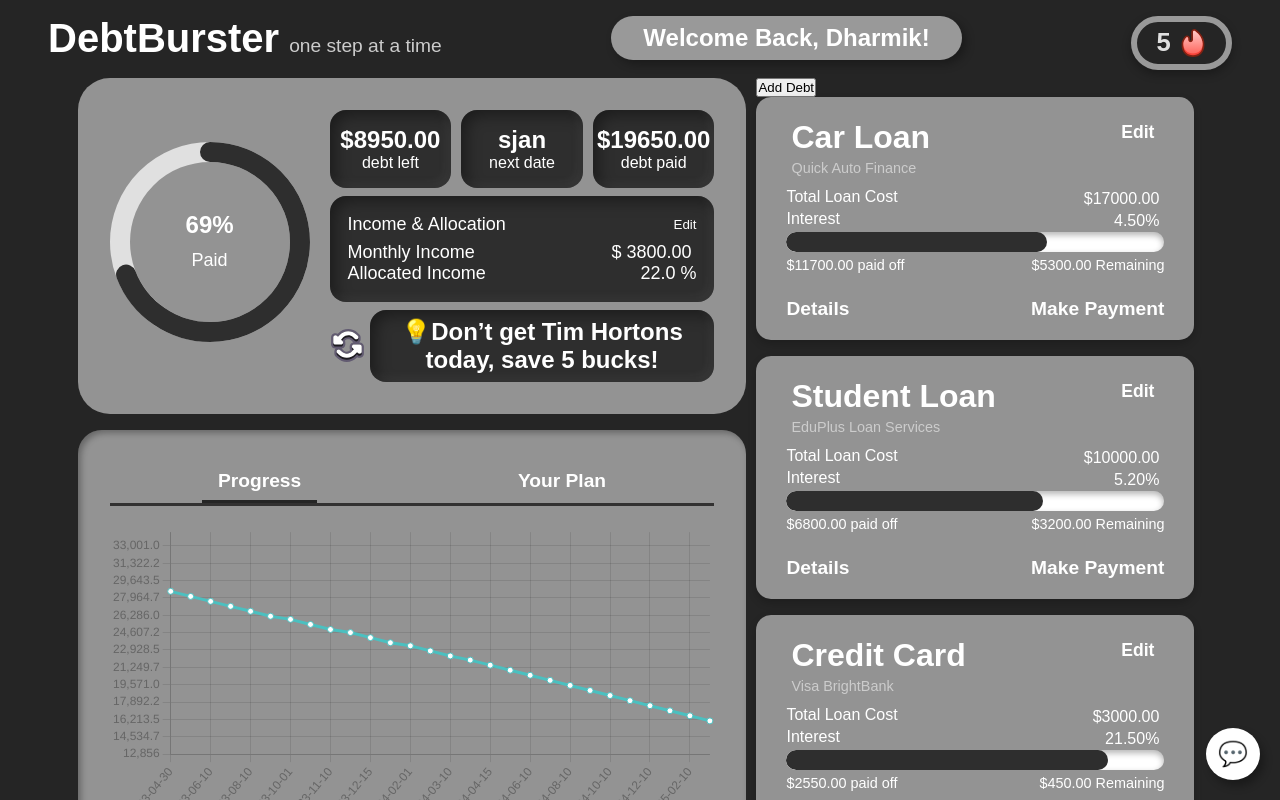
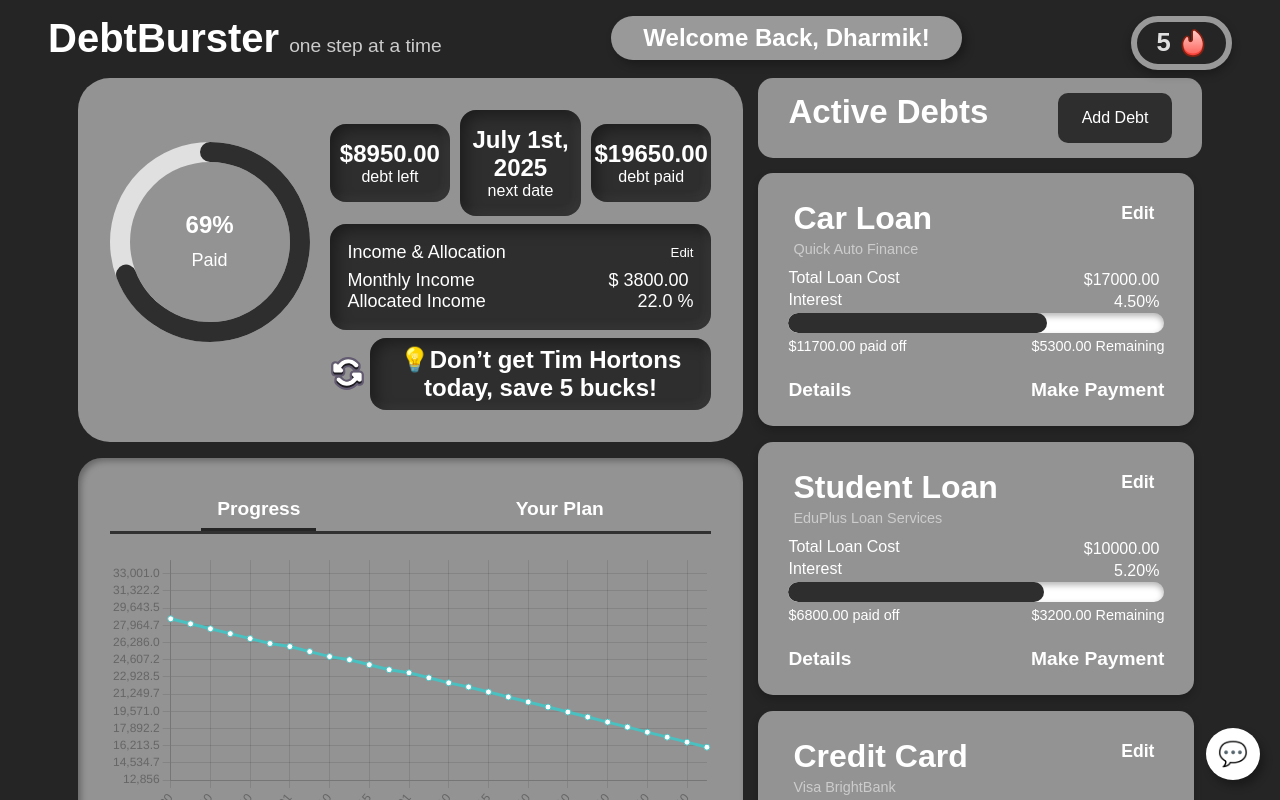
Before and after one commit to dharmik05/debtburster, a Next.js app: page / in a window 1280 px wide. Shown: the top 800 px of the page. Built offline with nearby package versions, Linux system fonts and the light colour scheme.

Commit message:
Final App

```diff
--- a/src/app/globals.css
+++ b/src/app/globals.css
@@ -157,12 +157,15 @@ body {
   /* display: grid; */
   /* grid-template-rows: 1fr 5fr; */
   /* gap: 1em; */
+  /* background-color: #939393; */
+  /* padding: 1em; */
+  border-radius: 16px;
 }
 
 #parent {
   display: grid;
   grid-template-columns: 1.5fr 1fr;
-  gap: 10px;
+  gap: 15px;
   height: 100vh;
 
   width: 100%;
@@ -565,12 +568,18 @@ input[type="number"] {
 .car-section {
   background-color: #939393;
   border-radius: 15px;
-  padding: 20px 30px;
+  padding: 25px 30px;
   box-shadow: 0 4px 8px rgba(0, 0, 0, 0.2);
-  max-width: 600px;
+  /* max-width: 600px; */
   width: 100%;
   box-sizing: border-box;
   color: #fff;
+  max-height: fit-content;
+}
+
+hr {
+  border-color: #939393;
+  margin: 0 30px;
 }
 
 .car-header {
@@ -706,6 +715,49 @@ input[type="number"] {
 
 .editable-field[contenteditable="true"] {
     line-height: normal;
+}
+
+/* active-debts-header */
+.active-debts-header {
+  display: flex;
+  justify-content: space-between;
+  font-size: 22px;
+  background-color: #939393;
+  padding: 15px 30px;
+  border-radius: 15px;
+  margin-bottom: 15px;
+}
+
+.btn {
+  background-color: #2e2e2e;
+  outline: none;
+  border: none;
+  color: white;
+  padding: 1em 1.5em;
+  border-radius: 10px;
+  cursor: pointer;
+}
+
+.btn:active {
+  background-color: #484848; /* Darker shade on hover */
+  cursor: pointer;
+}
+
+.fetch-div {
+  /* width: fit-content; */
+  display: flex;
+  gap: 2px;
+  align-items: center;
+  margin-bottom: 2em;
+}
+
+.fetch-div p {
+  font-size: large;
+  cursor: pointer;
+}
+
+.add-debt-btn {
+  font-size: 16px;
 }
 
 /* --- Payment Modal Styles (Dark Theme) --- */
@@ -1096,3 +1148,20 @@ input[type="number"] {
   white-space: pre-wrap;
   word-wrap: break-word;
 }
+
+.generate-plan-btn {
+  background-color: #007bff; /* Blue for generate plan */
+  color: white;
+  padding: 10px 20px;
+  border: none;
+  border-radius: 8px;
+  cursor: pointer;
+  font-size: 1rem;
+  font-weight: bold;
+  transition: background-color 0.2s ease, transform 0.2s ease;
+}
+
+.generate-plan-img {
+  width: 10px;
+  height: 10px;
+}
--- a/src/app/page.tsx
+++ b/src/app/page.tsx
@@ -8,6 +8,7 @@ import Header from "../components/Header";
 import Summary from "../components/Summary";
 import AddDebtModal from "@/components/AddDebtModal";
 import DataContext from "@/context/DataContext";
+import React from "react";
 
 interface Debt {
   id: string;
@@ -295,7 +296,10 @@ export default function Home() {
 
             <div id="right-div">
               {/* <Achievements /> */}
-              <button onClick={handleOpenAddDebtModal}>Add Debt</button>
+              <div className="active-debts-header">
+                <h2>Active Debts</h2>
+                <button className="btn add-debt-btn" onClick={handleOpenAddDebtModal}>Add Debt</button>
+              </div>
               {isAddDebtModalOpen && (
                   <AddDebtModal
                       onClose={handleCloseAddDebtModal}
@@ -306,11 +310,14 @@ export default function Home() {
               <div className="scrollable-debt-list">
                 {dashboardData.debts.map((debtItem: Debt) => {
                   return (
+                    <React.Fragment key={debtItem.id}>
                     <DebtCard
-                      key={debtItem.id}
                       debt={debtItem}
                       onUpdateDebt={handleUpdateDebt}
                     />
+                    {/* <hr /> */}
+                  </React.Fragment>
+
                   );
                 })}
               </div>
--- a/src/components/Summary.tsx
+++ b/src/components/Summary.tsx
@@ -190,7 +190,7 @@ const Summary: React.FC<SummaryProps> = ({
               </div>
               <div className="debt-box top-box">
                 {/* <p className="amount">{nextPaymentDateFormatted}</p> */}
-                <p className="amount">sjan</p>
+                <p className="amount">July 1st, 2025</p>
                 <p className="label">next date</p>
               </div>
               <div className="debt-box top-box">
--- a/src/components/YourPlan.tsx
+++ b/src/components/YourPlan.tsx
@@ -48,11 +48,34 @@ const YourPlan: React.FC<YourPlanProps> = ({ debts, userProfile }) => {
 
   };
 
+  const [isRotating, setIsRotating] = useState(false);
+
+  const getPlan = () => {
+    setIsRotating(true);
+    setTimeout(() => {
+      setIsRotating(false);
+    }, 600);
+  };
 
   return (
     <>
         <div>
-          <button onClick={fetchPlan}>fetch</button>
+          <div>
+
+          </div>
+          <div className="fetch-div" onClick={()=> {
+            fetchPlan();
+            getPlan();
+          }}>
+            <p>Generate Plan</p>
+            <img
+              src="/reload.svg"
+              id="reload-img"
+              className={`generate-plan-img ${isRotating ? "rotate" : ""}`}
+              style={{ cursor: "pointer" }}
+            />
+          </div>
+
           <pre id="ai-res">{plan}</pre>
         </div>
     </>
```
